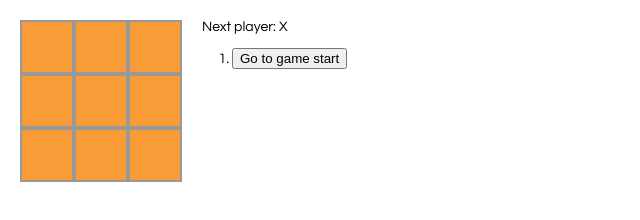
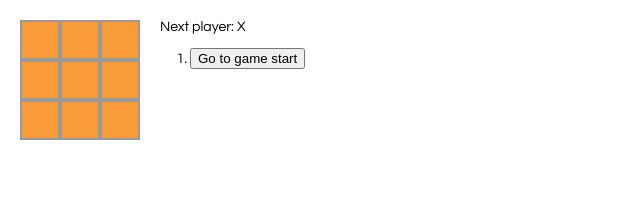
Before and after one commit to mcardenosa/tictactoe, a React app: page / in a window 1280 px wide. Shown: the whole page, without its empty margins (0-640 px from the left). Built offline with nearby package versions, Linux system fonts and the light colour scheme.

Commit message:
Fix size of squares

```diff
--- a/src/index.css
+++ b/src/index.css
@@ -23,12 +23,12 @@ ol, ul {
   float: left;
   font-size: 24px;
   font-weight: bold;
-  line-height: 54px;
-  height: 54px;
+  line-height: 40px;
+  height: 40px;
 
   padding: 0;
   text-align: center;
-  width: 54px;
+  width: 40px;
 }
 
 .square:focus {
```
